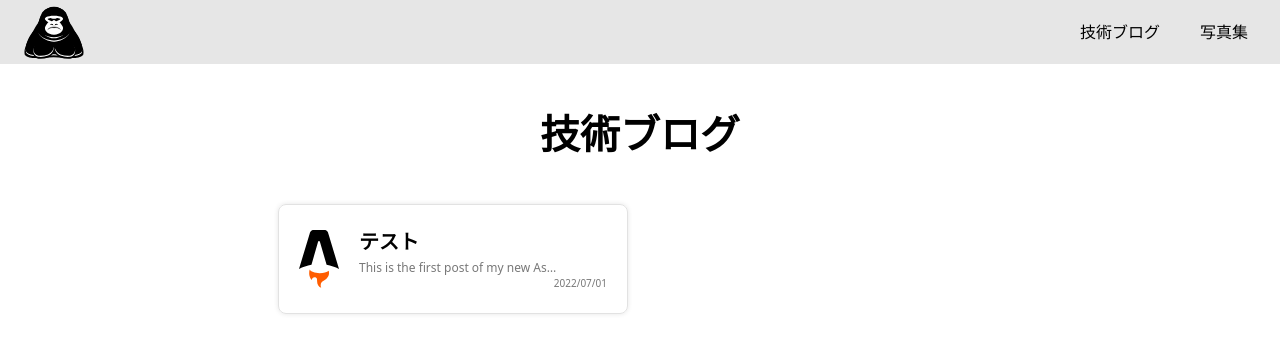
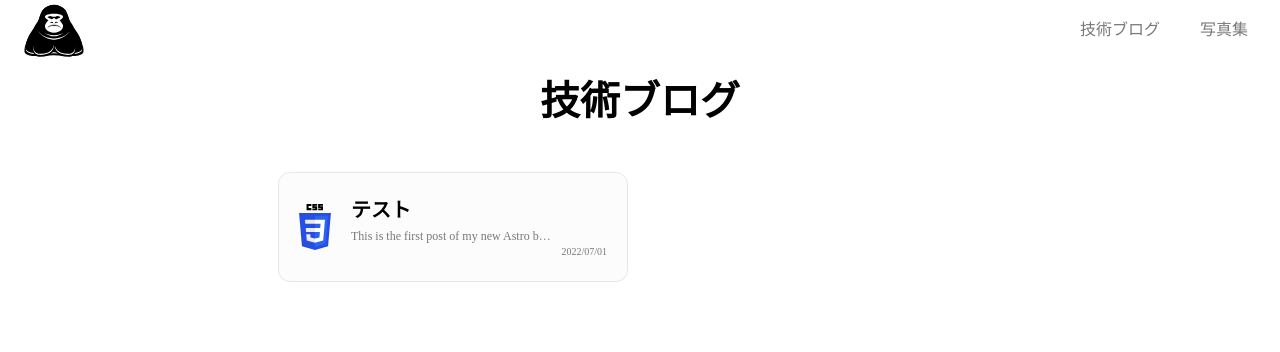
Before and after one commit to takerucam/portfolio, an Astro site: page / in a window 1280 px wide. Built offline with nearby package versions, Linux system fonts and the light colour scheme; Astro itself is replaced by a stand-in of ours; a web font is replaced by a local one.

Commit message:
👍 リニューアル

```diff
--- a/src/components/Header.tsx
+++ b/src/components/Header.tsx
@@ -1,46 +1,54 @@
 import type { h } from 'preact'
 import { useState } from 'preact/hooks'
 export default function Header() {
-  const [isOpenMenu, setIsOpenMenu] = useState<boolean>(true)
+  const [isOpenMenu, setIsOpenMenu] = useState<boolean>(false)
 
   const handleClick = () => {
     setIsOpenMenu(!isOpenMenu)
   }
 
   return (
-    <header className='sticky top-0 flex h-16 items-center justify-between bg-headerBackground px-6'>
+    <div className='absolute h-16 w-screen'>
+      <header
+        className={`fixed top-0 z-50 w-full px-6
+      backdrop-blur-xl`}
+      >
+        <div className='flex items-center justify-between'>
+          <a href='/'>
             <img src='/muchimuchi_logo_body.svg' alt='logo' width={60} height={60} />
+          </a>
           <nav className='invisible sm:visible'>
             <ul className='flex gap-6'>
               <li className='flex h-8 items-center p-2 transition duration-500 hover:font-bold'>
-            <a href='/'>技術ブログ</a>
+                <a class='text-surfaceText hover:text-black' href='/'>
+                  技術ブログ
+                </a>
               </li>
               <li className='flex h-8 items-center p-2 transition duration-500 hover:font-bold'>
-            <a href='/photo'>写真集</a>
+                <a class='text-surfaceText hover:text-black' href='/photo'>
+                  写真集
+                </a>
               </li>
             </ul>
           </nav>
           {isOpenMenu ? (
             <div className='z-20 inline-block space-y-2 sm:hidden' onClick={handleClick}>
-          <img src='/menu-outline.svg' alt='' className='h-8 w-8' />
+              <img src='/close-outline.svg' alt='' className='h-8 w-8' />
             </div>
           ) : (
             <div className='z-20 inline-block space-y-2 sm:hidden' onClick={handleClick}>
-          <img src='/close-outline.svg' alt='' className='h-8 w-8' />
+              <img src='/menu-outline.svg' alt='' className='h-8 w-8' />
             </div>
           )}
           <div
-        className={`fixed h-full w-screen bg-black ${
-          isOpenMenu ? 'pointer-events-none opacity-0' : 'opacity-40'
-        } right-0 top-0 duration-200 ease-in`}
+            className={`fixed right-0 top-0 h-full duration-200 ease-in`}
             onClick={handleClick}
-      ></div>
-      <aside
-        className={`fixed  ${
-          isOpenMenu ? 'right-[-50vw]' : 'right-0'
-        }  top-0 h-full w-[50vw] bg-white duration-200 ease-in`}
-      >
-        <ul className='pt-16'>
+          />
+        </div>
+      </header>
+      {isOpenMenu ? (
+        <div className='fixed top-0 mt-[60px] h-full w-full bg-white'>
+          <ul class='pt-8'>
             <HeaderMenuItem
               svg={
                 <svg
@@ -87,8 +95,9 @@ export default function Header() {
               link='photo'
             />
           </ul>
-      </aside>
-    </header>
+        </div>
+      ) : null}
+    </div>
   )
 }
 
@@ -99,9 +108,12 @@ type Props = {
 }
 export function HeaderMenuItem({ svg, text, link }: Props) {
   return (
-    <li className='my-4 ml-3 flex items-center'>
+    <li className='my-4 ml-5 flex items-center'>
       {svg}
-      <a className='ml-3 text-lg hover:text-xl hover:font-bold' href={`/${link}`}>
+      <a
+        className='ml-3 text-lg text-surfaceText duration-75 ease-in hover:font-bold hover:text-black'
+        href={`/${link}`}
+      >
         {text}
       </a>
     </li>
--- a/src/components/blog/BlogCard.astro
+++ b/src/components/blog/BlogCard.astro
@@ -10,14 +10,18 @@ interface Props {
   tags: string[]
 }
 const { url, title, description, pubDate, tags } = Astro.props
-const logo = tags.length > 0 ? getLogo(tags[0]!) : ''
+const logo =
+  tags.length > 0 && getLogo(tags[0]!).length > 0
+    ? `logo/${getLogo(tags[0]!)}`
+    : 'muchimuchi_logo_face.png'
+const logoSize = tags.length > 0 && getLogo(tags[0]!).length > 0 ? 32 : 36
 ---
 
 <a
   href={`/blogs/${url}`}
-  class='duration-20 flex h-[110px] w-[350px] items-center rounded-lg border-[1px] border-border px-5 shadow-blog transition hover:bg-gray-100'
+  class='duration-20 flex h-[110px] w-[350px] items-center rounded-xl border-[1px] border-border bg-[#FCFCFC] px-5 transition hover:border-gray-400 hover:bg-white'
 >
-  <img src={`/logo/${logo}`} alt='icon' width={40} height={40} />
+  <img src={`/${logo}`} alt='icon' width={logoSize} height={logoSize} />
   <div class='w-full pl-5'>
     <p class='text-xl font-bold'>{title}</p>
     <p class='w-[200px] truncate pt-1 text-xs text-surfaceText'>{description}</p>
--- a/src/content/blogs/blog-1.md
+++ b/src/content/blogs/blog-1.md
@@ -7,5 +7,5 @@ author: 'akapakkun'
 image:
   url: 'https://astro.build/assets/blog/astro-1-release-update/cover.jpeg'
   alt: 'The Astro logo with the word One.'
-tags: ['Astro', 'blogging', 'learning in public']
+tags: ['CSS', 'blogging', 'learning in public']
 ---
--- a/src/layouts/BaseLayout.astro
+++ b/src/layouts/BaseLayout.astro
@@ -30,10 +30,19 @@ const imageUrl = title ? `https://portfolio-ogp-api.vercel.app/api/blog?title=${
         </>
       ) : null
     }
+    <link rel='icon' href='/muchimuchi_logo_face.png' />
+    <link
+      href='https://fonts.googleapis.com/css2?family=Noto+Serif+JP&display=swap'
+      rel='stylesheet'
+    />
+    <link
+      href='https://fonts.googleapis.com/css2?family=Zen+Maru+Gothic&display=swap'
+      rel='stylesheet'
+    />
   </head>
-  <body>
+  <body class='font-notoSerifJP'>
     <Header client:load />
-    <main>
+    <main class='pt-8'>
       <slot />
     </main>
   </body>
--- a/src/pages/index.astro
+++ b/src/pages/index.astro
@@ -7,7 +7,7 @@ export const prerender = true
 const allBlogs = await getCollection('blogs')
 ---
 
-<BaseLayout>
+<BaseLayout siteTitle='muchimuchiブログ' title='muchimuchi技術ブログ'>
   <div class='flex h-screen justify-center'>
     <div class='md:w-3/4 lg:w-2/3'>
       <h1 class='my-10 text-center text-[40px] font-bold'>技術ブログ</h1>
--- a/src/utils/logo.ts
+++ b/src/utils/logo.ts
@@ -23,6 +23,6 @@ export const getLogo = (logo: string): string => {
     case 'TypeScript':
       return 'typescript-icon-round.svg'
     default:
-      return 'sample.jpg'
+      return ''
   }
 }
--- a/tailwind.config.cjs
+++ b/tailwind.config.cjs
@@ -8,14 +8,21 @@ module.exports = {
         blog: '0px 0px 5px rgba(0, 0, 0, 0.1)',
       },
       colors: {
-        headerBackground: '#E6E6E6',
-        border: '#E2E2E2',
+        headerBackground: '#F1E7DA',
+        border: '#E7E7E7',
         surfaceText: '#787878',
         black: '#000000',
         white: '#ffffff',
         test: '#969696',
         'gray-100': '#FAFAFA',
       },
+      blur: {
+        xs: '4px',
+      },
+      fontFamily: {
+        notoSerifJP: ['Noto Serif JP'],
+        zenMaruGothic: ['Zen Maru Gothic'],
+      },
     },
   },
   plugins: [require('@tailwindcss/typography')],
```
Also changed, not shown: public/muchimuchi_logo_face.png (added). Lines whose indentation alone changed are shown as unchanged.
